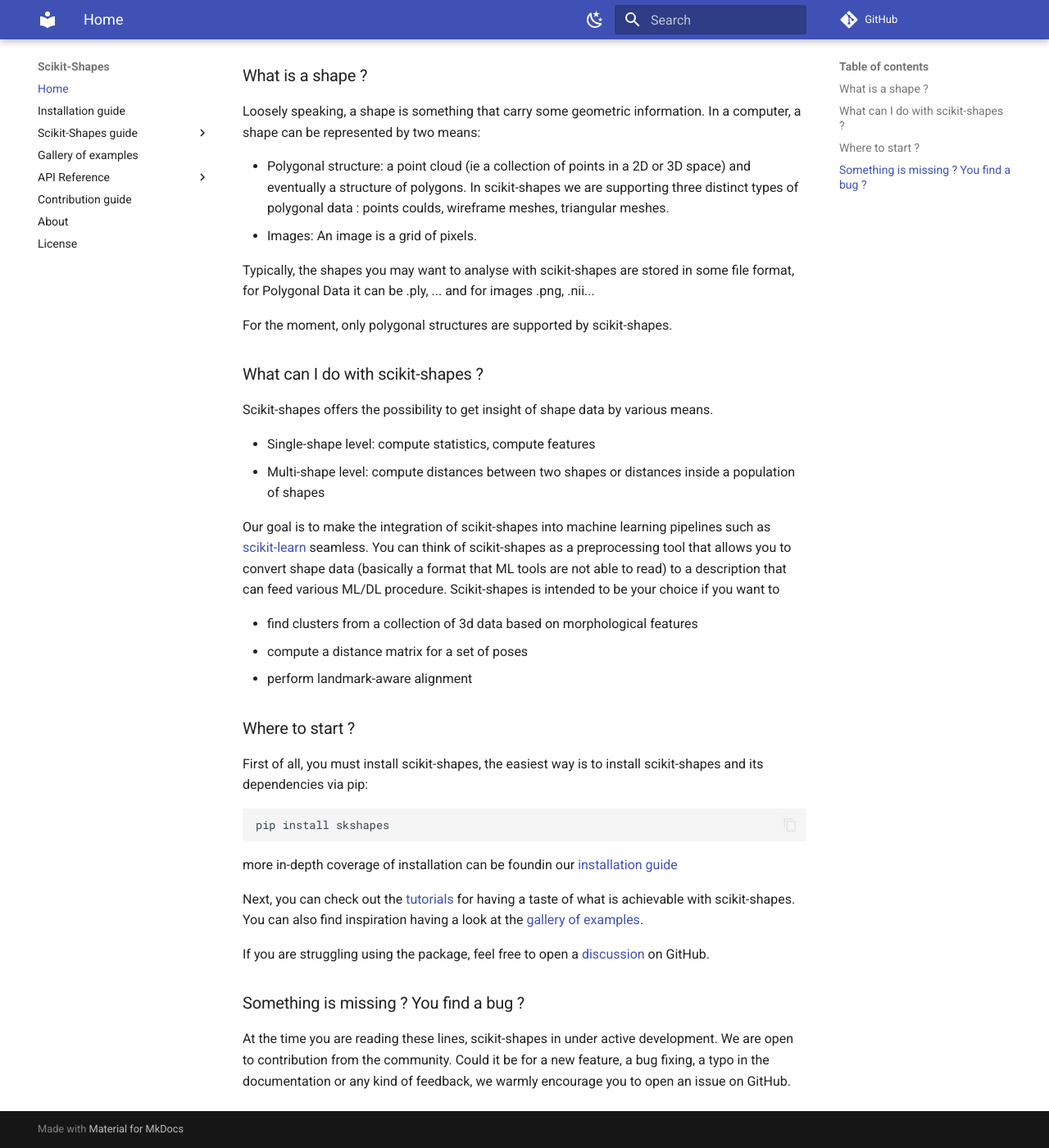
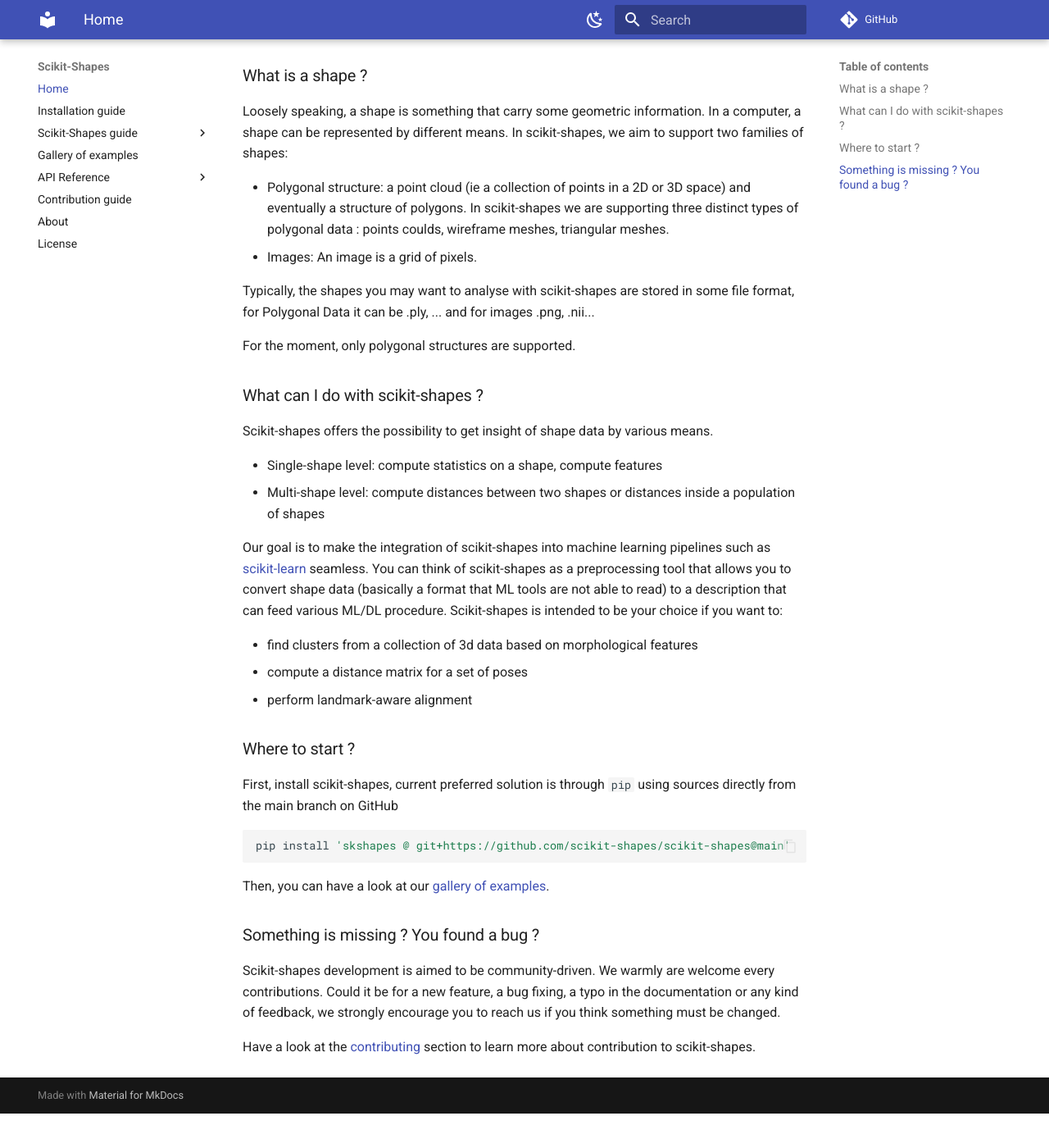
Before and after one commit to scikit-shapes/scikit-shapes, an MkDocs documentation site: the page built from docs/index.md, in a window 1280 px wide and 1400 px high, scrolled down 525 px. Shown: the whole window at 82% size. Built offline with MkDocs 1.6.1 and Material for MkDocs 9.7.7, drawn with Linux system fonts in a browser that asks for light colours; comment, search, counter and statistics services are not loaded; after the commit the page ends 1883 px from its top, so only the background shows below that; some of the changed text lies outside the part shown.

Commit message:
update index.md

````diff
--- a/docs/index.md
+++ b/docs/index.md
@@ -1,4 +1,4 @@
-:construction_worker: Scikit-shapes documentation is currently a work-in-progress, the more advances section of the doc is the [gallery of examples](/generated/gallery).
+:construction_worker: scikit-shapes development is in pre-alpha stage, the documentation may be incomplete, and the interface could be subject to important changes in a near future.
 
 # Welcome to Scikit-Shapes documentation !
 
@@ -8,23 +8,23 @@
 
 ### What is a shape ?
 
-Loosely speaking, a shape is something that carry some geometric information. In a computer, a shape can be represented by two means:
+Loosely speaking, a shape is something that carry some geometric information. In a computer, a shape can be represented by different means. In scikit-shapes, we aim to support two families of shapes:
 
 - Polygonal structure: a point cloud (ie a collection of points in a 2D or 3D space) and eventually a structure of polygons. In scikit-shapes we are supporting three distinct types of polygonal data : points coulds, wireframe meshes, triangular meshes.
 - Images: An image is a grid of pixels.
 
 Typically, the shapes you may want to analyse with scikit-shapes are stored in some file format, for Polygonal Data it can be .ply, ... and for images .png, .nii...
 
-For the moment, only polygonal structures are supported by scikit-shapes.
+For the moment, only polygonal structures are supported.
 
 ### What can I do with scikit-shapes ?
 
 Scikit-shapes offers the possibility to get insight of shape data by various means.
 
-- Single-shape level: compute statistics, compute features
+- Single-shape level: compute statistics on a shape, compute features
 - Multi-shape level: compute distances between two shapes or distances inside a population of shapes
 
-Our goal is to make the integration of scikit-shapes into machine learning pipelines such as [scikit-learn](https://scikit-learn.org/stable/) seamless. You can think of scikit-shapes as a preprocessing tool that allows you to convert shape data (basically a format that ML tools are not able to read) to a description that can feed various ML/DL procedure. Scikit-shapes is intended to be your choice if you want to
+Our goal is to make the integration of scikit-shapes into machine learning pipelines such as [scikit-learn](https://scikit-learn.org/stable/) seamless. You can think of scikit-shapes as a preprocessing tool that allows you to convert shape data (basically a format that ML tools are not able to read) to a description that can feed various ML/DL procedure. Scikit-shapes is intended to be your choice if you want to:
 
 - find clusters from a collection of 3d data based on morphological features
 - compute a distance matrix for a set of poses
@@ -32,16 +32,17 @@
 
 ### Where to start ?
 
-First of all, you must install scikit-shapes, the easiest way is to install scikit-shapes and its dependencies via pip:
+First, install scikit-shapes, current preferred solution is through `pip` using sources directly from the main branch on GitHub
+
 ```bash
-pip install skshapes
+pip install 'skshapes @ git+https://github.com/scikit-shapes/scikit-shapes@main'
 ```
-more in-depth coverage of installation can be foundin our [installation guide](installation.md)
 
-Next, you can check out the [tutorials]() for having a taste of what is achievable with scikit-shapes. You can also find inspiration having a look at the [gallery of examples]().
+Then, you can have a look at our [gallery of examples](generated/gallery/).
 
-If you are struggling using the package, feel free to open a [discussion]() on GitHub.
 
-### Something is missing ? You find a bug ?
+### Something is missing ? You found a bug ?
 
-At the time you are reading these lines, scikit-shapes in under active development. We are open to contribution from the community. Could it be for a new feature, a bug fixing, a typo in the documentation or any kind of feedback, we warmly encourage you to open an issue on GitHub.
+Scikit-shapes development is aimed to be community-driven. We warmly are welcome every contributions. Could it be for a new feature, a bug fixing, a typo in the documentation or any kind of feedback, we strongly encourage you to reach us if you think something must be changed.
+
+Have a look at the [contributing](contributing) section to learn more about contribution to scikit-shapes.
````
